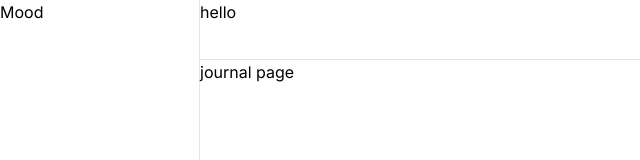
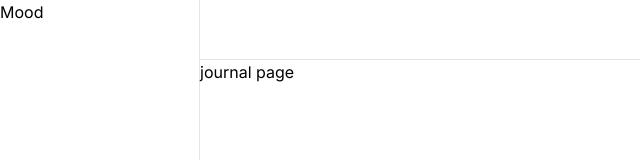
Before and after one commit to MatiCBL/next-fullstack, a Next.js app: page /journal in a window 1280 px wide. Shown: the top 160 px of the page, without its empty margins (0-640 px from the left). Built offline with nearby package versions, Linux system fonts and the light colour scheme.

Commit message:
'added-profile-widget-to-journal-header'

```diff
--- a/app/(dashboard)/layout.tsx
+++ b/app/(dashboard)/layout.tsx
@@ -1,3 +1,5 @@
+import { UserButton } from "@clerk/nextjs";
+
 const DashboardLayout = ({ children }) => {
   return (
     <div className="h-screen w-screen relative">
@@ -5,7 +7,11 @@ const DashboardLayout = ({ children }) => {
         Mood
       </aside>
       <div className="ml-[200px]">
-        <header className="h-[60px] border-b border-black/10">hello</header>
+        <header className="h-[60px] border-b border-black/10">
+          <div className="h-full w-full px-6 flex items-center justify-end">
+            <UserButton />
+          </div>
+        </header>
         <div>{children}</div>
       </div>
     </div>
```
